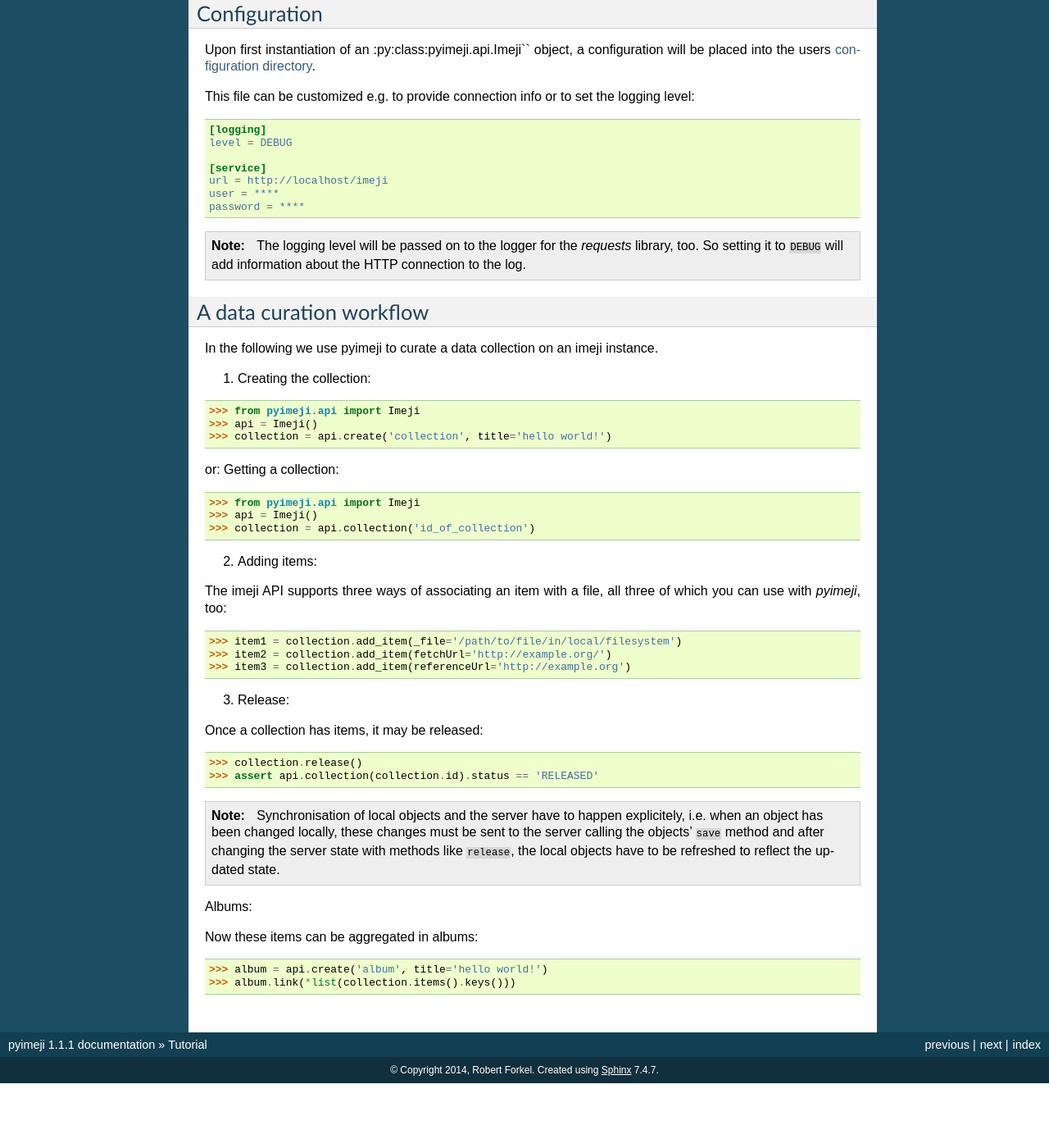
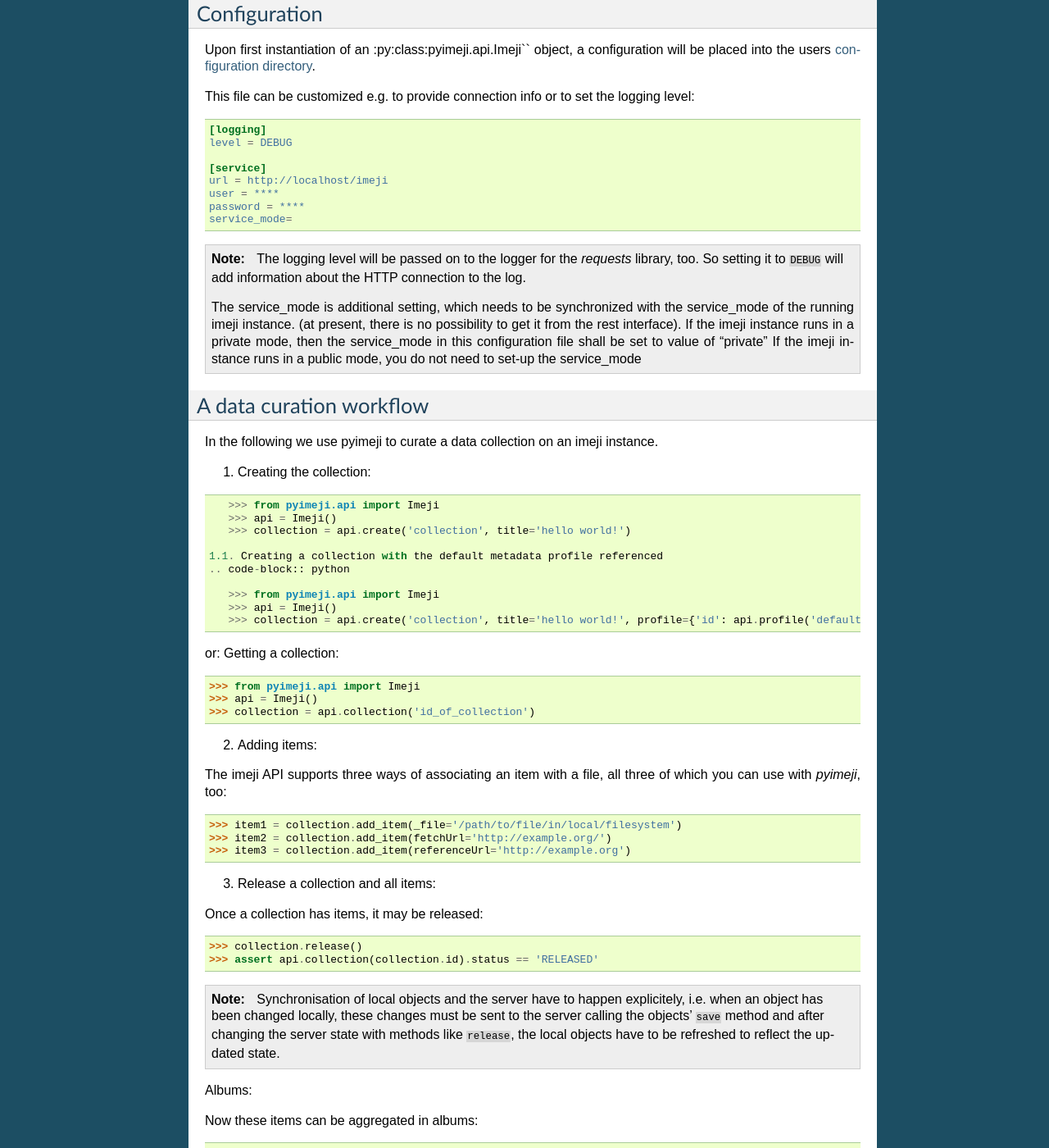
Before and after one commit to imeji-community/pyimeji, a Sphinx documentation site: the page built from docs/tutorial.rst, in a window 1280 px wide and 1400 px high, scrolled down 405 px. Shown: the whole window at 82% size. Built offline with Sphinx 7.4.7, drawn with Linux system fonts in a browser that asks for light colours; before the commit the page ends 1726 px from its top, so only the background shows below that.

Commit message:
Added some more tests for profile and optimized testing for once/per class connection to imeji Added handling when imeji instance is in private mode or is not running Small tutorial modification (TODO still)

```diff
--- a/docs/tutorial.rst
+++ b/docs/tutorial.rst
@@ -35,12 +35,17 @@
     url = http://localhost/imeji
     user = ****
     password = ****
+    service_mode=
 
 .. note::
 
     The logging level will be passed on to the logger for the *requests* library, too. So
     setting it to ``DEBUG`` will add information about the HTTP connection to the log.
 
+    The service_mode is additional setting, which needs to be synchronized with the service_mode of the running imeji instance.
+    (at present, there is no possibility to get it from the rest interface).
+    If the imeji instance runs in a private mode, then the service_mode in this configuration file shall be set to value of "private"
+    If the imeji instance runs in a public mode, you do not need to set-up the service_mode
 
 A data curation workflow
 ~~~~~~~~~~~~~~~~~~~~~~~~
@@ -54,6 +59,13 @@
     >>> from pyimeji.api import Imeji
     >>> api = Imeji()
     >>> collection = api.create('collection', title='hello world!')
+
+ 1.1. Creating a collection with the default metadata profile referenced
+ .. code-block:: python
+
+    >>> from pyimeji.api import Imeji
+    >>> api = Imeji()
+    >>> collection = api.create('collection', title='hello world!', profile={'id': api.profile('default').id, 'method': 'reference'}
 
 or: Getting a collection:
 
@@ -74,7 +86,7 @@
     >>> item2 = collection.add_item(fetchUrl='http://example.org/')
     >>> item3 = collection.add_item(referenceUrl='http://example.org')
 
-3. Release:
+3. Release a collection and all items:
 
 Once a collection has items, it may be released:
 
```
Also changed, not shown: docs/cli.rst (+8 -1 lines), 5 other files.
